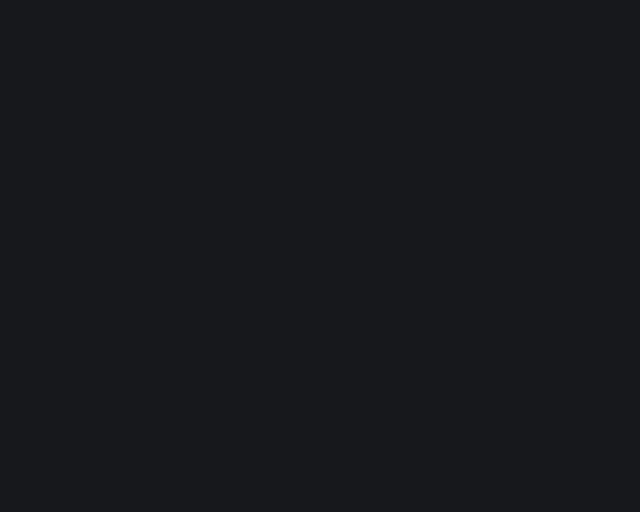
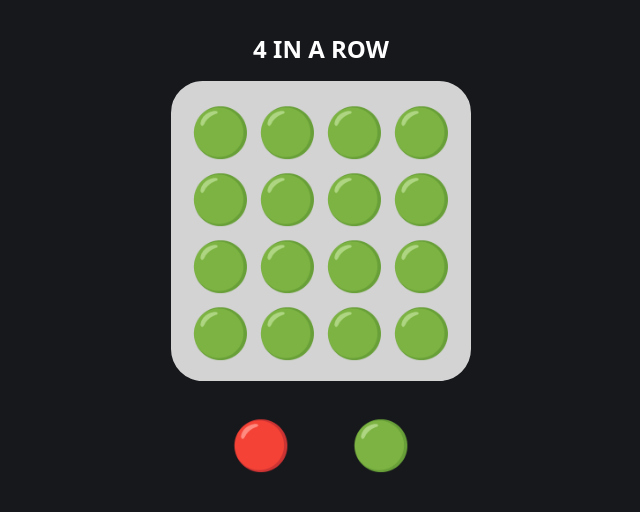
Before and after one commit to eugeniarossanigo/connect-4, a React (Vite) app: page / in a window 1280 px wide. Shown: the top 512 px of the page, without its empty margins (319-959 px from the left). Built offline with nearby package versions, Linux system fonts and the light colour scheme.

Commit message:
first 16-grid

```diff
--- a/src/App.css
+++ b/src/App.css
@@ -1,3 +1,49 @@
+.main {
+  display: flex;
+  flex-direction: column;
+  align-items: center;
+  padding: 1rem 0;
+}
+h1 {
+  font-size: 1.5rem;
+  margin: 1rem 0;
+}
+.board {
+  background-color: lightgray;
+  width: 300px;
+  height: 300px;
+  font-size: 3rem;
+  display: grid;
+  grid-template: repeat(4, 25%) / repeat(4, 25%);
+  border: 1rem solid lightgray;
+  border-radius: 2rem;
+  margin-bottom: 2rem;
+}
+.turns {
+  display: flex;
+  justify-content: space-evenly;
+  width: 100%;
+}
+.turns div {
+  display: flex;
+  justify-content: center;
+  align-items: center;
+  width: 60px;
+  height: 60px;
+  border-radius: .5rem;
+  font-size: 3rem;
+}
+.turns div:hover {
+  transform: scale(110%);
+  background-color: rgb(47, 50, 56);
+}
+.board div {
+  display: flex;
+  justify-content: center;
+  align-items: center;
+}
+
+
 /* #root {
   max-width: 1280px;
   margin: 0 auto;
--- a/src/App.jsx
+++ b/src/App.jsx
@@ -1,11 +1,30 @@
 import { useState } from 'react'
 import './App.css'
+import { TURNS } from './constants'
 
 function App() {
-  const [count, setCount] = useState(0)
+  const [board, setBoard] = useState(Array(16).fill("🟢"))
 
   return (
-    <main>
+    <main className='main'>
+      <h1>4 IN A ROW</h1>
+      <section className='board'>
+        {board.map((_, index) => {
+          return (
+            <div key={index}>
+                <span>{board[index]}</span>
+            </div>
+          )
+        })}
+      </section>
+      <section className='turns'>
+        <div>
+          <span>{TURNS.red}</span>
+        </div>
+        <div>
+          <span>{TURNS.green}</span>
+        </div>
+      </section>
     </main>
   )
 }
--- /dev/null
+++ b/src/constants.js
@@ -0,0 +1,6 @@
+export const TURNS = {
+    red: '🔴',
+    green: '🟢'
+}
+
+export const WINNER_COMBOS = [[0,1,2,3], [4,5,6,7], [8,9,10,11], [12,13,14,15], [0,4,8,12], [1,5,9,13], [2,6,10,14], [3,7,11,15], [0,5,10,15], [3,6,9,12]]
```
